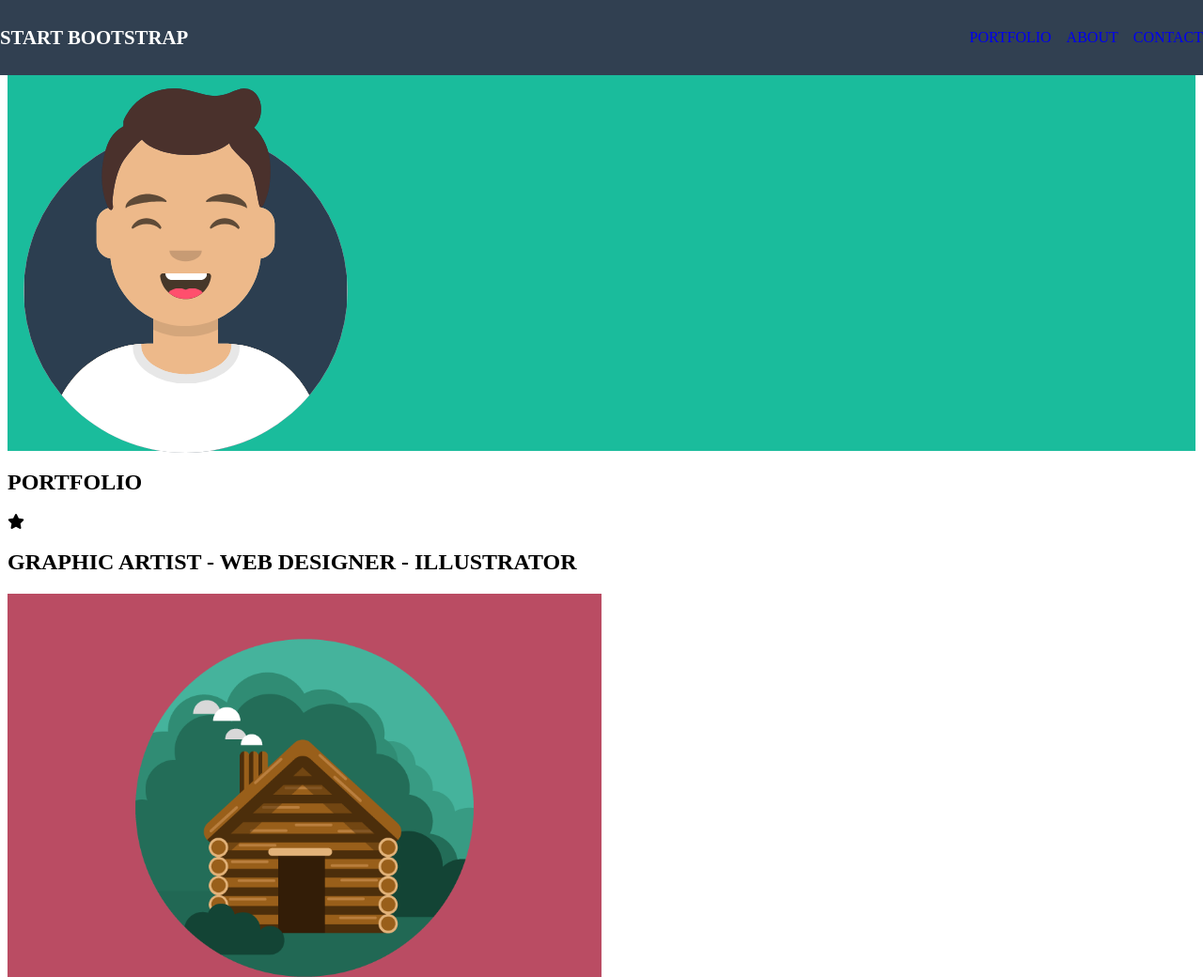
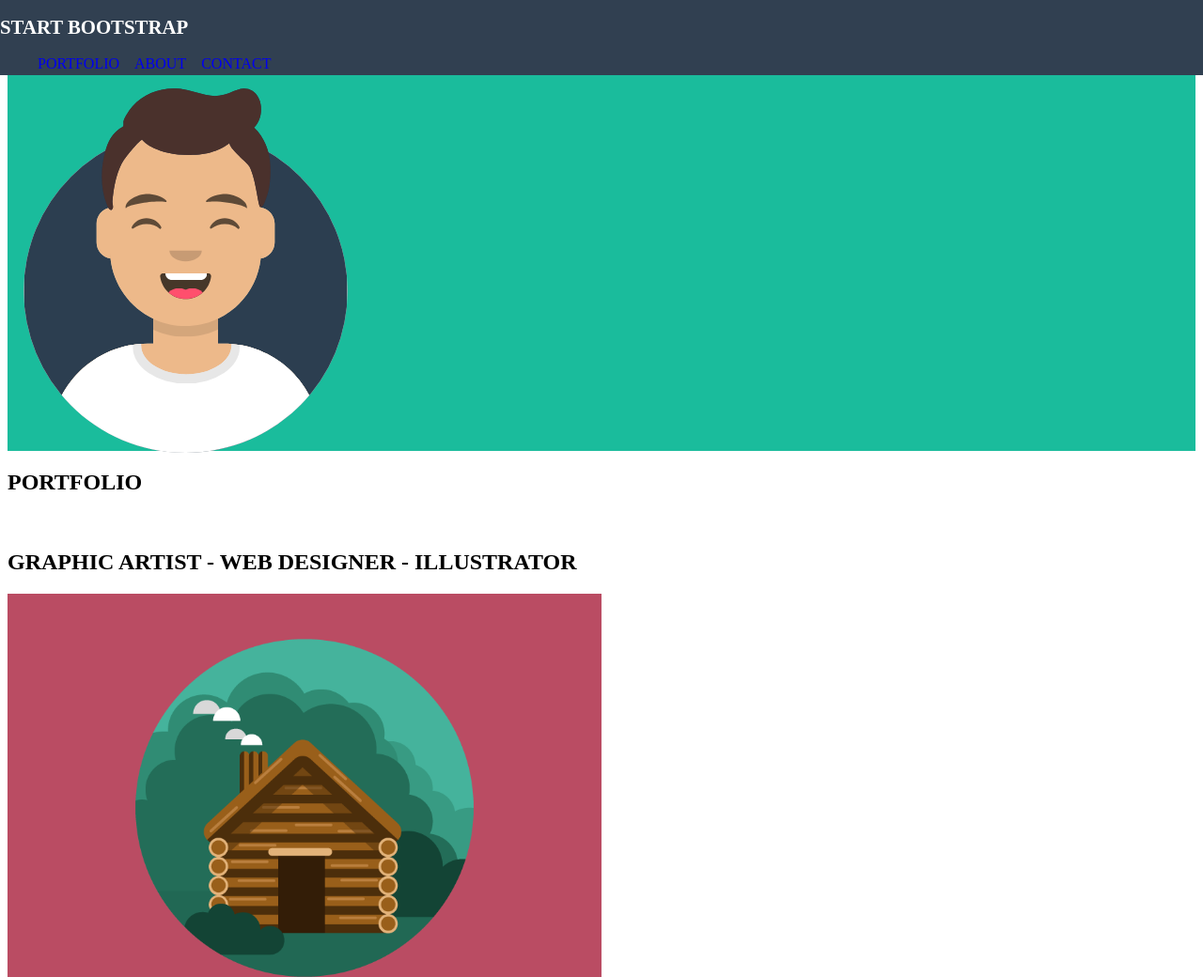
Before and after one commit to Ruma303/html-css-bootstrap-freelancer, a plain HTML site: page index.html in a window 1280 px wide. Shown: the top 1040 px of the page at 94% size. Drawn offline with nearby package versions, Linux system fonts and the light colour scheme.

Commit message:
cancello le classi bootstrap dal mio css

```diff
--- a/css/style.css
+++ b/css/style.css
@@ -28,31 +28,14 @@ header {
     height: 5rem;
 }
 
-header .container {
-    height: 100%;
-}
-
 nav {
     height: 100%;
-}
-
-nav .row {
-    display: flex;
-    height: 100%;
-    align-items: center;
-    justify-content: space-between;
 }
 
 nav h2 {
     font-size: 1.3rem;
     white-space: nowrap;
     font-weight: 600;
-}
-
-nav .row .col-4:last-child {
-    display: flex;
-    justify-content: flex-end;
-    align-items: center;
 }
 
 nav i {
@@ -78,17 +61,6 @@ main {
     width: 100%;
 }
 
-.sec1 .row .col {
-    display: flex;
-    flex-direction: column;
-    justify-content: center;
-}
-
-.sec1 .col {
-    display: flex;
-    gap: 1rem;
-}
-
 .sec1 img {
     width: 30%;
 }
@@ -101,7 +73,9 @@ main {
 }
 
 /* SECTION 2 */
-section .sec2 {
+
+.sec2 h1,
+.sec2 h2{
     color: black;
 }
 
--- a/index.html
+++ b/index.html
@@ -35,7 +35,7 @@
         <section>
             <div class="container text-center sec1">
                 <div class="row">
-                    <div class="col">
+                    <div class="col d-flex justify-content-center">
                         <img src="img/avatar.svg" alt="">
                         <h1>Start bootstrap</h1>
                         <div class="row">
```
